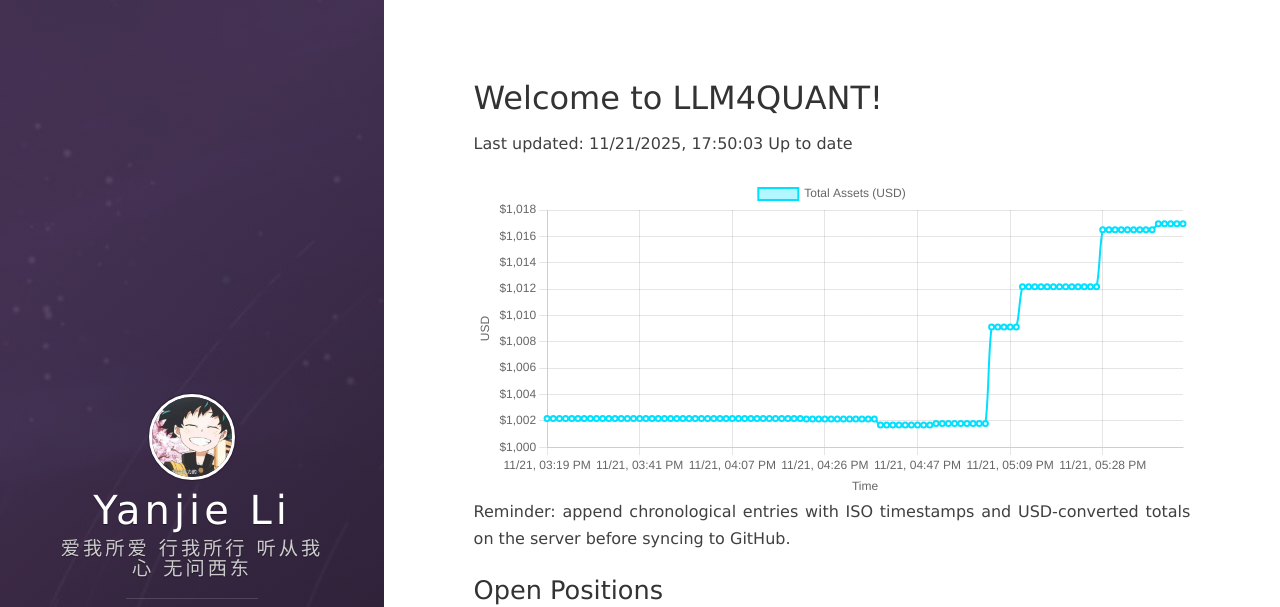
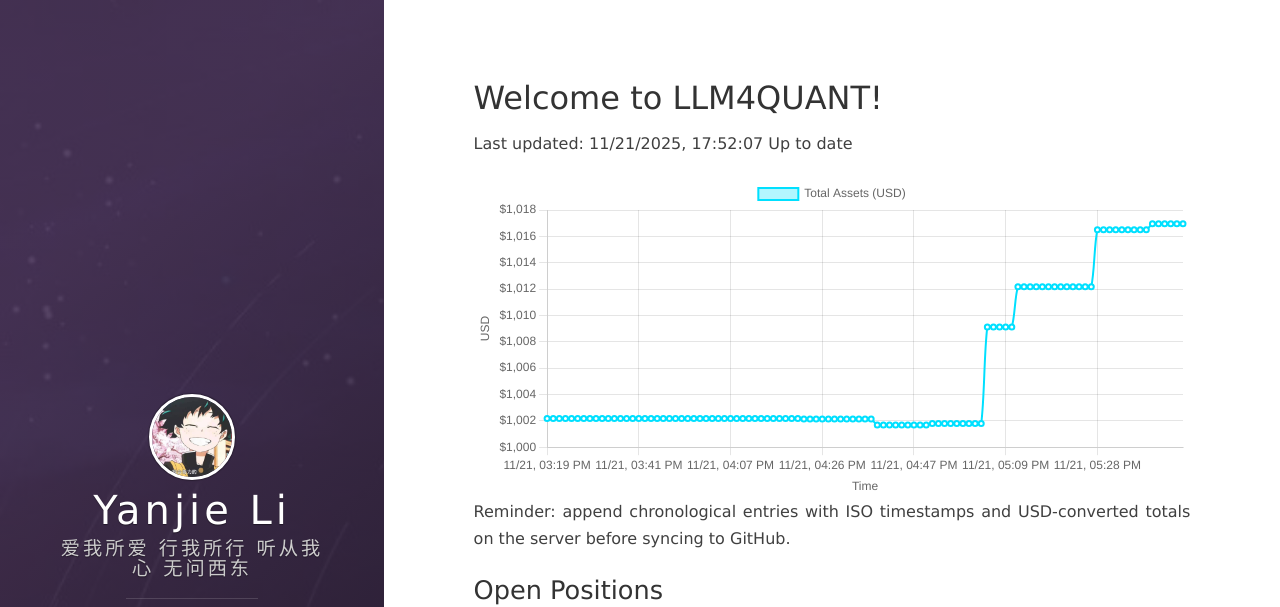
Before and after one commit to leeyegy/leeyegy.github.io, a Jekyll site: the page built from live-trading.html, in a window 1280 px wide and 1243 px high. Shown: the top 607 px of the window. Built offline with Jekyll 4.4.1, drawn with Linux system fonts in a browser that asks for light colours; nearby versions of some CDN libraries.

Commit message:
AccountMonitor: update balance history 2025-11-22T01:52:07+08:00

```diff
--- a/assets/data/binance/balance-history.json
+++ b/assets/data/binance/balance-history.json
@@ -1,5 +1,5 @@
 {
-  "generatedAt": "2025-11-22T01:50:03+08:00",
+  "generatedAt": "2025-11-22T01:52:07+08:00",
   "asset": "total_usd_value",
   "history": [
     {
@@ -417,6 +417,10 @@
     {
       "timestamp": "2025-11-22T01:50:03+08:00",
       "totalUsd": 1016.95443979
+    },
+    {
+      "timestamp": "2025-11-22T01:52:07+08:00",
+      "totalUsd": 1016.95443979
     }
   ]
 }
```
